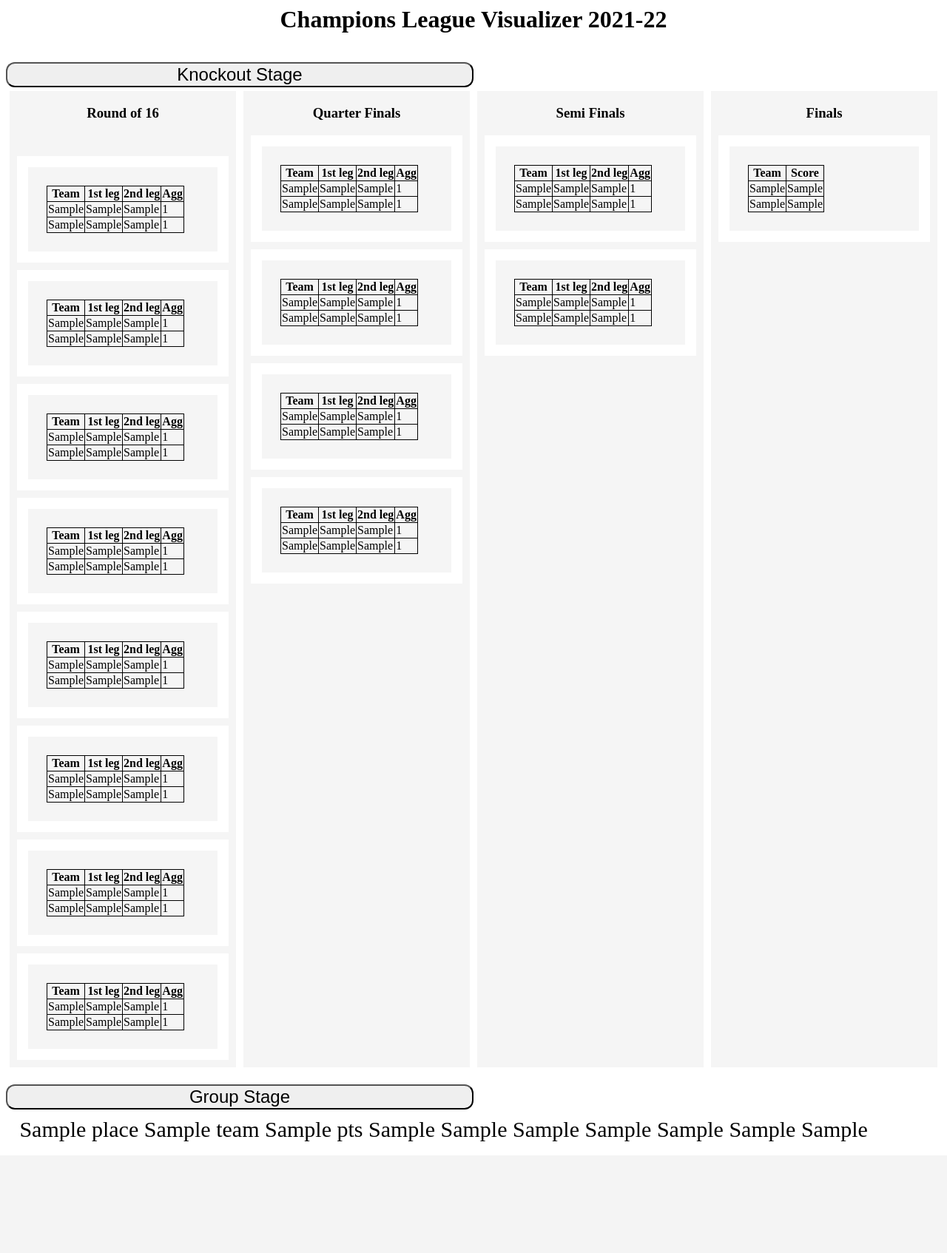
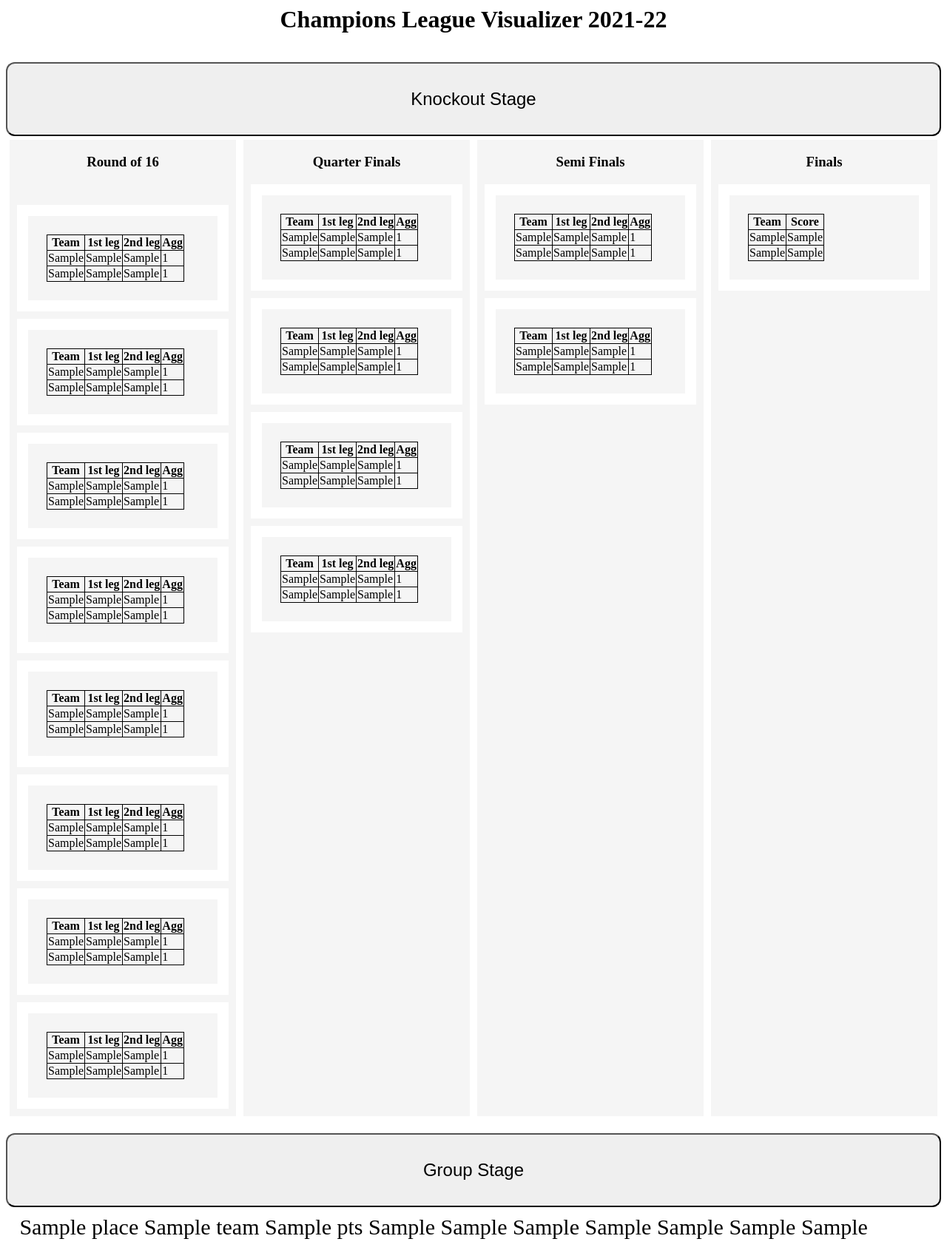
Before and after one commit to jacopofranciosiwisc/champions_league_visualizer, a Flask app: template champions_league_visualizer/templates/index.html in a window 1280 px wide. Shown: the whole page at 74% size. Before the commit the page ends 1543 px from the top, so only its background shows below. Run offline with Flask 2, Linux system fonts and the light colour scheme; the template is opened without the code that fills it: most values are stand-ins (such as "Sample title", 1, 10 or a date in 2020).

Commit message:
made the button the entire width of the page

```diff
--- a/champions_league_visualizer/templates/index.html
+++ b/champions_league_visualizer/templates/index.html
@@ -208,15 +208,16 @@
 
     #knockoutStageButton{
         border-radius: 12px;
-        width: 50%;
+        width: 100%;
+        height: 100px;
         font-size: 24px;
     }
 
     #groupStageButton{
         border-radius: 12px;
-        width: 50%;
+        width: 100%;
+        height: 100px;
         font-size: 24px;
-        text-align: center;
     }
 
 </style>
```
